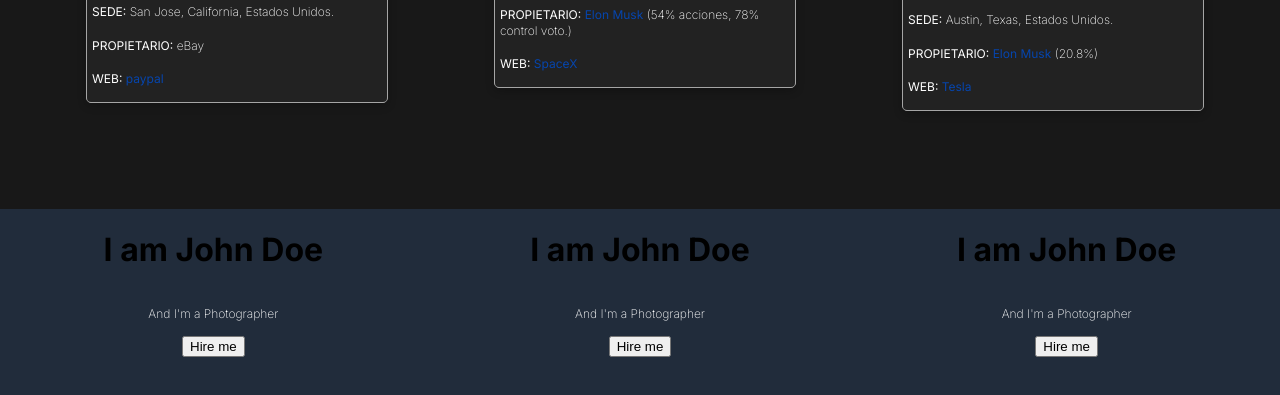
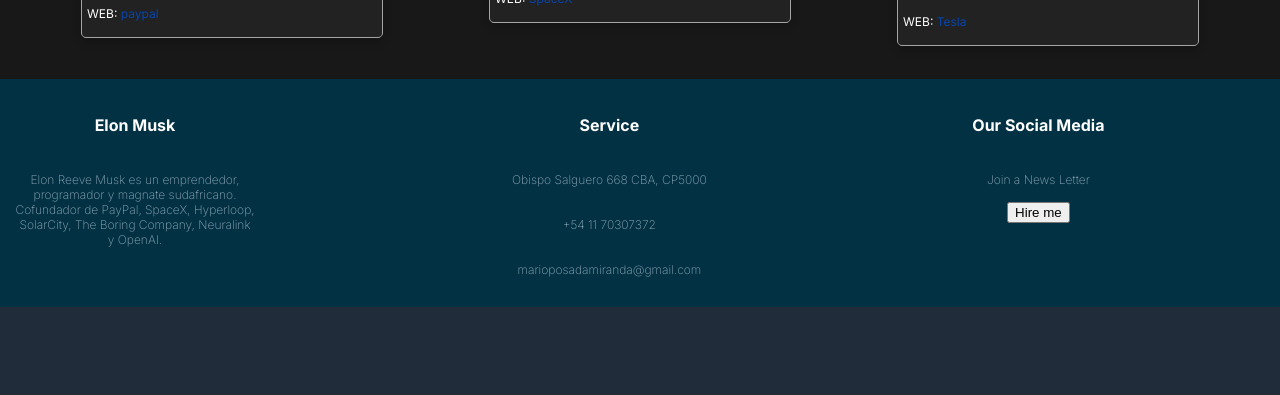
Before and after one commit to marioposada/DesafiosRolling, a plain HTML site: page navBarSection.html in a window 1280 px wide. Shown: the part 1361-1756 px from the top of the page. After the commit the page ends 1668 px from the top, so only its background shows below. Drawn offline with Linux system fonts and the light colour scheme.

Commit message:
Actualizacion textos

```diff
--- a/navBarSection.html
+++ b/navBarSection.html
@@ -103,21 +103,31 @@
     <!-- Footer-->
 
     <footer>
-      <div class="foot"><div class="hero-text">
-        <h1>I am John Doe</h1>
-        <p>And I'm a Photographer</p>
-        <button>Hire me</button>
-      </div></div>
-      <div class="foot"><div class="hero-text">
-        <h1>I am John Doe</h1>
-        <p>And I'm a Photographer</p>
-        <button>Hire me</button>
-      </div></div>
-      <div class="foot"><div class="hero-text">
-        <h1>I am John Doe</h1>
-        <p>And I'm a Photographer</p>
-        <button>Hire me</button>
-      </div></div>
+      <div class="foot">
+        <div class="hero-text">
+          <h4>Elon Musk</h4>
+          <p class="foot1">
+            Elon Reeve Musk es un emprendedor, programador y magnate
+            sudafricano. Cofundador de PayPal, SpaceX, Hyperloop, SolarCity, The
+            Boring Company, Neuralink y OpenAI.
+          </p>
+        </div>
+      </div>
+      <div class="foot">
+        <div class="hero-text">
+          <h4>Service</h4>
+          <p class="foot1">Obispo Salguero 668 CBA, CP5000</p>
+          <p class="foot1">+54 11 70307372</p>
+          <p class="foot1">marioposadamiranda@gmail.com</p>
+        </div>
+      </div>
+      <div class="foot">
+        <div class="hero-text">
+          <h4>Our Social Media</h4>
+          <p class="foot1">Join a News Letter</p>
+          <button>Hire me</button>
+        </div>
+      </div>
     </footer>
   </body>
 </html>
--- a/styles/styles.css
+++ b/styles/styles.css
@@ -1,4 +1,3 @@
-
 /* Styles del navBar */
 
 @import url("https://fonts.googleapis.com/css2?family=Inter:wght@100;200;300;400;700&display=swap");
@@ -21,7 +20,7 @@
 }
 
 .menu-hamb {
-  color: #FFF;
+  color: #fff;
   cursor: pointer;
   display: none;
 }
@@ -31,7 +30,7 @@
   height: 80px;
   width: 100%;
   justify-content: space-evenly;
-  background: rgba(76, 175, 80, 0.02);
+  background: #023143;
   flex-wrap: wrap;
 }
 .navlinks {
@@ -65,48 +64,43 @@
   display: none;
 }
 
-
 /*---------------------------*/
 /* Styles Hero Section */
 /*---------------------------*/
-.elon{
-
+.elon {
   width: 100%;
   height: 100vh;
-  background-image: linear-gradient(rgba(0, 0, 0, 0.5), rgba(0, 0, 0, 0.5)), url("../img/HeroImage.jpg");
-  /* Set a specific height */
+  background-image: linear-gradient(rgba(0, 0, 0, 0.5), rgba(0, 0, 0, 0.5)),
+    url("../img/HeroImage.jpg");
 
 
   /* Position and center the image to scale nicely on all screens */
   background-position: center;
   background-repeat: no-repeat;
   background-size: cover;
-
 }
-.hero{
+.hero {
   width: 100%;
   height: 100vh;
 }
-
-
 
 /*---------------------------*/
 /* Styles del Section  Cards*/
 /*---------------------------*/
 
-.cards{
+.cards {
   display: flex;
   flex-direction: row;
-  justify-content:space-evenly;
+  justify-content: space-evenly;
   align-items: center;
   width: 100%;
-  min-height: 80vh;
+  min-height: 70vh;
   background: #181818;
   flex-wrap: wrap;
-  padding: 25px 5px;
+
 }
 
-.card{
+.card {
   display: flex;
   flex-direction: column;
   max-width: 300px;
@@ -120,7 +114,7 @@
   transition: all 0.5s ease;
 }
 
-.imgComp{
+.imgComp {
   object-fit: cover;
   width: 100%;
   height: auto;
@@ -129,20 +123,20 @@
   width: 48px;
   height: 100%;
 }
-.content2{
-  background-color: #FFF;
+.content2 {
+  background-color: #fff;
 }
-.content3{
+.content3 {
   background-color: #222;
 }
-p{
+p {
   font-size: 12px;
   font-weight: 200;
   line-height: 1.3;
-  color: #FFF;
+  color: #fff;
   padding: 3px 5px;
 }
-span{
+span {
   font-weight: 500;
 }
 a {
@@ -151,7 +145,8 @@
   background: none;
   font-weight: 400;
 }
-a:hover, a:focus {
+a:hover,
+a:focus {
   text-decoration: underline;
 }
 .card:hover {
@@ -160,37 +155,50 @@
   transform: scale(1.02);
 }
 
+/*---------------------------*/
+/* Styles del Section  Footer*/
+/*---------------------------*/
 
-/*Section Footer*/
-
-footer{
+footer {
   display: flex;
   flex-direction: row;
   flex-wrap: wrap;
-
+  background-color: #023143;
+  padding: 15px 10px;
 }
-.foot{
-  min-height: 300px;
+.foot {
   flex: 1 1 auto;
   justify-content: center;
   align-items: center;
-
+  color: #fff;
 }
-.hero-text{
+.hero-text {
   display: flex;
   flex-direction: column;
   justify-content: center;
   align-items: center;
+  max-width: 250px;
+
+}
+.foot1{
+  color: #8FA9BA;
+  line-height: normal;
+  word-wrap: break-word;
+  text-align: center;
+
+}
+h4{
+  color: #fff;
+
 }
 
 @media (max-width: 920px) {
-
   .menu-hamb {
     display: block;
     width: 48px;
     height: 48px;
   }
-  .navlinks{
+  .navlinks {
     position: fixed;
     top: 70px;
     left: -120%;
@@ -206,7 +214,7 @@
     left: 0;
   }
 
-.navlinks li{
+  .navlinks li {
     width: 100%;
     margin: 10px 0;
   }
@@ -215,14 +223,11 @@
     width: 100%;
     margin-left: -100%;
     display: block;
-
-
   }
 
   #click:checked ~ ul li a {
     margin-left: 0px;
   }
-
 
   .main-nav {
     display: flex;
@@ -231,4 +236,9 @@
     align-items: center;
     padding: 0px 0px;
   }
+  footer {
+    display: flex;
+    flex-direction: column;
+
   }
+}
```
Lines whose indentation alone changed are shown as unchanged.
